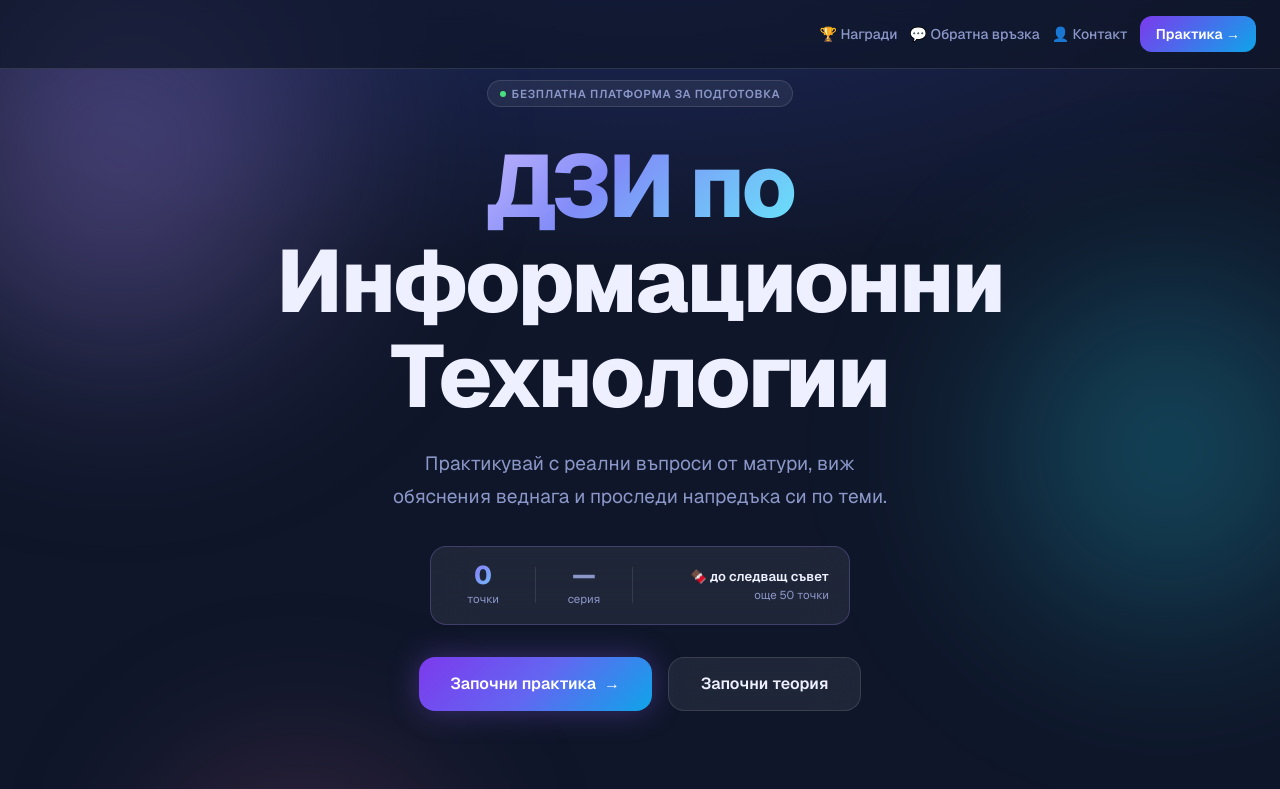
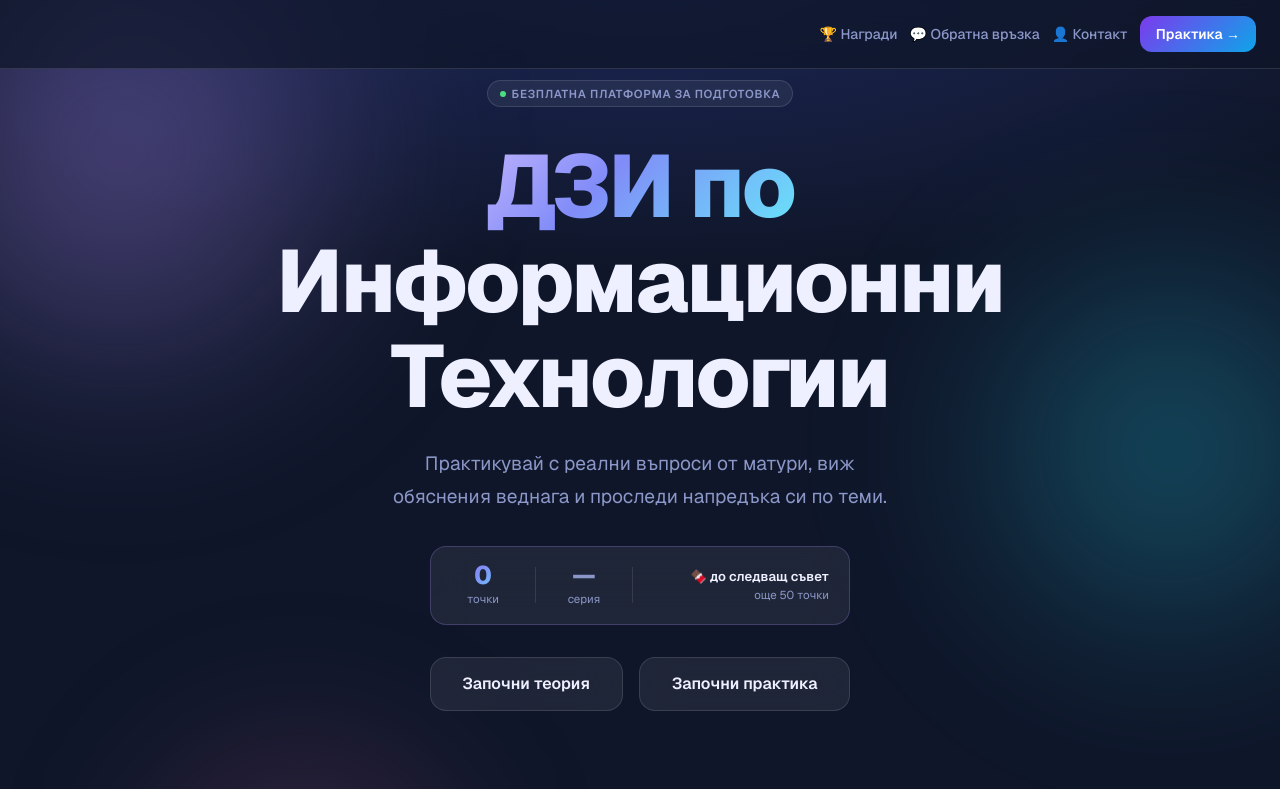
Before and after one commit to Debatedd/dzi-it, a Next.js app in the folder app/: page / in a window 1280 px wide. Shown: the top 789 px of the page. Built offline with nearby package versions, Linux system fonts and the light colour scheme.

Commit message:
swap button order, make both glass style

```diff
--- a/app/app/page.tsx
+++ b/app/app/page.tsx
@@ -89,19 +89,18 @@ export default function HomePage() {
         {/* CTA buttons */}
         <div className="flex flex-col sm:flex-row gap-4 mb-16">
           <Link
-            href="/practice"
-            className="group relative inline-flex items-center justify-center gap-2 px-8 py-3.5 rounded-2xl font-semibold text-white overflow-hidden"
-            style={{ background: "var(--btn-gradient-wide)", boxShadow: "var(--accent-glow)", fontSize: "1rem" }}
-          >
-            <span>Започни практика</span>
-            <span className="transition-transform group-hover:translate-x-1">→</span>
-          </Link>
-          <Link
             href="/html-task"
             className="inline-flex items-center justify-center gap-2 px-8 py-3.5 rounded-2xl font-semibold glass"
             style={{ fontSize: "1rem", color: "var(--text)" }}
           >
             Започни теория
+          </Link>
+          <Link
+            href="/practice"
+            className="inline-flex items-center justify-center gap-2 px-8 py-3.5 rounded-2xl font-semibold glass"
+            style={{ fontSize: "1rem", color: "var(--text)" }}
+          >
+            Започни практика
           </Link>
         </div>
 
```
